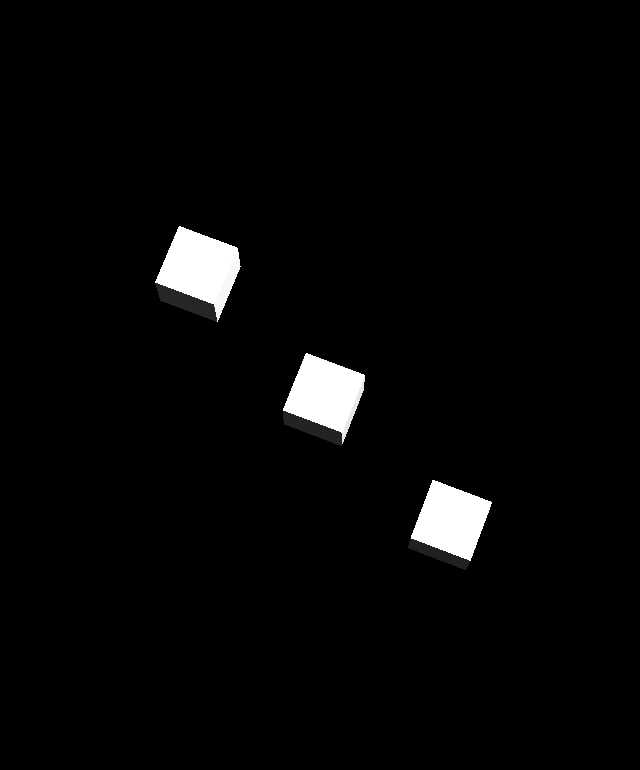
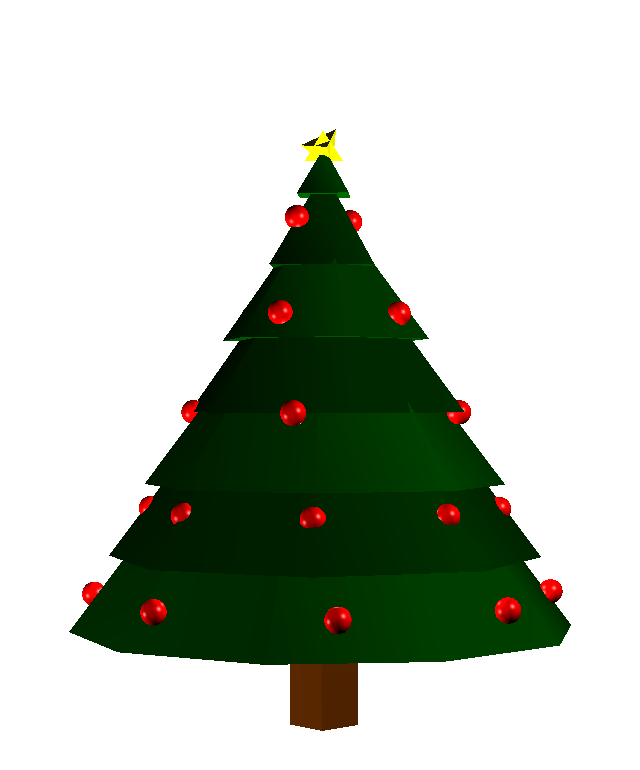
Before and after one commit to noszczynski/three-js-fun, a website with bundled scripts: page index.html in a window 1280 px wide. Shown: the whole page, without its empty margins (316-956 px from the left). Built offline with nearby package versions, Linux system fonts and the light colour scheme; animation ran at ten frames a second.

Commit message:
Christmas tree

```diff
--- a/src/scripts/script.js
+++ b/src/scripts/script.js
@@ -1,112 +1,254 @@
 import T from "./three.js";
 
-const getDimensions = (x, y, z) => ({ x, y, z });
-
-const createCube = (geometry = [1, 1, 1], material, position, rotation) => {
-    const cubeGeometry = new T.BoxGeometry(...geometry);
-    const cubeMaterial = new T.MeshPhongMaterial();
-    const cube = new T.Mesh(cubeGeometry, cubeMaterial);
-
-    cube.rotation.x = rotation.x;
-    cube.rotation.y = rotation.y;
-
-    cube.position.x = position.x;
-    cube.position.y = position.y;
-
-    return cube;
+const getCameraProps = () => {
+    return [25, window.innerWidth / window.innerHeight, 1, 1000];
 };
 
-const createLight = (color, position, intensity) => {
-    const light = new T.PointLight(color, intensity);
+const scene = new T.Scene();
 
-    light.position.x = position.x;
-    light.position.y = position.y;
-    light.position.z = position.z;
+const renderer = new T.WebGLRenderer();
+renderer.setClearColor( 0xffffff, 1 );
 
-    return light;
-};
+const camera = new T.PerspectiveCamera(...getCameraProps());
+camera.position.x = 0;
+camera.position.y = 5;
+camera.position.z = 150;
 
-const setupCamera = (camera) => {
-    camera.position.z = 15;
+const createDecoration = (x = 0, y = 0, z = 0, rotation = 0) => {
+    const decoration = new T.Mesh(
+        new T.SphereGeometry(1, 20, 20),
+        new T.MeshPhongMaterial({
+            color: new T.Color("#ff0000"),
+            shininess: 80,
+        })
+    );
+
+    decoration.position.x = x;
+    decoration.position.y = y;
+    decoration.position.z = z;
+
+    decoration.rotation.x = rotation;
+
+    return decoration;
 };
 
 const handleLoad = () => {
-    const scene = new T.Scene();
-    const camera = new T.PerspectiveCamera(
-        24,
-        window.innerWidth / window.innerHeight,
-        0.1,
-        1000
-    );
-    const renderer = new T.WebGLRenderer();
-
-    renderer.setSize(window.innerWidth, window.innerHeight);
     document.body.appendChild(renderer.domElement);
 
-    const cubes = [
-        createCube(
-            [0.5, 0.5, 0.5],
-            {
+    handleResize();
+
+    const pivot = new T.Object3D();
+
+    const lights = [
+        new T.PointLight(0xffffff, 1, 100, 0),
+        new T.PointLight(0xffffff, 1, 100, 0),
+        new T.PointLight(0xffffff, 1, 100, 0),
+    ];
+
+    const decorationPivots = [
+        new T.Object3D(),
+        new T.Object3D(),
+        new T.Object3D(),
+        new T.Object3D(),
+        new T.Object3D(),
+        new T.Object3D(),
+        new T.Object3D(),
+    ];
+
+    decorationPivots[0].rotation.y = 0;
+    decorationPivots[1].rotation.y = 60;
+    decorationPivots[2].rotation.y = 120;
+
+    decorationPivots[3].rotation.y = 300;
+    decorationPivots[4].rotation.y = 150;
+
+    decorationPivots[5].rotation.y = 220;
+    decorationPivots[6].rotation.y = 70;
+
+    const decorations = [
+        [
+            createDecoration(0, 20, 3),
+            createDecoration(0, 20, -3),
+        ],
+        [
+            createDecoration(0, 12, 7),
+            createDecoration(0, 12, -7),
+            createDecoration(7, 12, 0),
+            createDecoration(-7, 12, 0),
+        ],
+        [
+            createDecoration(0, 4, 11.3),
+            createDecoration(0, 4, -11.3),
+            createDecoration(11.3, 4, 0),
+            createDecoration(-11.3, 4, 0),
+        ],
+        [
+            createDecoration(0, -4, 14.5),
+            createDecoration(0, -4, -14.5),
+            createDecoration(14.5, -4, 0),
+            createDecoration(-14.5, -4, 0),
+        ],
+        [
+            createDecoration(0, -4, 14.5),
+            createDecoration(0, -4, -14.5),
+            createDecoration(14.5, -4, 0),
+            createDecoration(-14.5, -4, 0),
+        ],
+        [
+            createDecoration(0, -11, 19),
+            createDecoration(0, -11, -19),
+            createDecoration(19, -11, 0),
+            createDecoration(-19, -11, 0),
+        ],
+        [
+            createDecoration(0, -11, 19),
+            createDecoration(0, -11, -19),
+            createDecoration(19, -11, 0),
+            createDecoration(-19, -11, 0),
+        ],
+    ];
+
+    decorationPivots[0].add(...decorations[0]);
+    decorationPivots[1].add(...decorations[1]);
+    decorationPivots[2].add(...decorations[2]);
+    decorationPivots[3].add(...decorations[3]);
+    decorationPivots[4].add(...decorations[4]);
+    decorationPivots[5].add(...decorations[5]);
+    decorationPivots[6].add(...decorations[6]);
+
+    decorationPivots.forEach((decorationPivot) => {
+        pivot.add(decorationPivot);
+    });
+
+    const star = [
+        new T.Mesh(
+            new T.TetrahedronGeometry(2, 0),
+            new T.MeshLambertMaterial({
                 color: new T.Color("#ffff00"),
-                shininess: 80,
-            },
-            getDimensions(0, 0),
-            getDimensions(10, -20)
+            })
         ),
-        createCube(
-            [0.5, 0.5, 0.5],
-            {
-                color: new T.Color("#ffffff"),
-                shininess: 80,
-            },
-            getDimensions(1, -1),
-            getDimensions(10, -20)
+        new T.Mesh(
+            new T.TetrahedronGeometry(2, 0),
+            new T.MeshLambertMaterial({
+                color: new T.Color("#ffff00"),
+            })
+        )
+    ];
+
+    star[0].position.y = 26;
+    star[1].position.y = 26;
+
+    star[1].rotation.z = 180;
+
+    star.forEach((starElement) => {
+        pivot.add(starElement);
+    });
+
+    const leg = new T.Mesh(
+        new T.BoxGeometry(4, 8, 4),
+        new T.MeshLambertMaterial({
+            color: new T.Color("#5f2a00"),
+        })
+    );
+
+    leg.position.y = -18;
+
+    pivot.add(leg);
+
+    const cones = [
+        new T.Mesh(
+            new T.ConeGeometry(5, 8, 10, 1),
+            new T.MeshLambertMaterial({
+                color: new T.Color("#004200"),
+            })
         ),
-        createCube(
-            [0.5, 0.5, 0.5],
-            {
-                color: new T.Color("#ff00ff"),
-                shininess: 80,
-            },
-            getDimensions(-1, 1),
-            getDimensions(10, -20)
+        new T.Mesh(
+            new T.ConeGeometry(5, 8, 10, 1),
+            new T.MeshLambertMaterial({
+                color: new T.Color("#003100"),
+            })
+        ),
+        new T.Mesh(
+            new T.ConeGeometry(5, 8, 10, 1),
+            new T.MeshLambertMaterial({
+                color: new T.Color("#004200"),
+            })
+        ),
+        new T.Mesh(
+            new T.ConeGeometry(5, 8, 10, 1),
+            new T.MeshLambertMaterial({
+                color: new T.Color("#003100"),
+            })
+        ),
+        new T.Mesh(
+            new T.ConeGeometry(5, 8, 10, 1),
+            new T.MeshLambertMaterial({
+                color: new T.Color("#004200"),
+            })
+        ),
+        new T.Mesh(
+            new T.ConeGeometry(5, 8, 10, 1),
+            new T.MeshLambertMaterial({
+                color: new T.Color("#003100"),
+            })
+        ),
+        new T.Mesh(
+            new T.ConeGeometry(5, 8, 10, 1),
+            new T.MeshLambertMaterial({
+                color: new T.Color("#004200"),
+            })
         ),
     ];
 
-    const lights = [
-        createLight(new T.Color("#ffffff0f"), getDimensions(-10, 20, 20, 0.3)),
-        createLight(new T.Color("#ffffff0f"), getDimensions(20, 10, 10, 0.2)),
-        createLight(new T.Color("#ffffff0f"), getDimensions(10, 0, 50, 0.1)),
-    ];
+    lights[0].position.set(-50, -20, 20);
+    lights[1].position.set(50, 30, 50);
 
-    setupCamera(camera);
-
-    const cubeGroup = new T.Group();
-    const lightGroup = new T.Group();
-
-    cubes.forEach((cube) => {
-        cubeGroup.add(cube);
+    lights.forEach((light) => {
+        scene.add(light);
     });
 
-    lights.forEach((light) => {
-        lightGroup.add(light);
+    cones.forEach((cone, index) => {
+        cone.position.y = index * 4;
+        const segments = cones.length - index + 2;
+        cone.geometry = new T.ConeGeometry(
+            3 * (cones.length - index),
+            (cones.length - index) * 4,
+            segments % 2 === 0 ? segments : segments + 1,
+            1
+        );
+
+        pivot.add(cone);
     });
 
-    scene.add(cubeGroup);
-    scene.add(lightGroup);
+    scene.add(pivot);
 
-    const animate = () => {
-        requestAnimationFrame(animate);
+    pivot.rotation.y += 1.55;
 
-        cubes.forEach((cube) => {
-            cube.rotation.x += 0.01;
-            cube.rotation.y += 0.02;
-        });
-
+    const render = () => {
+        pivot.rotation.y += 0.01;
         renderer.render(scene, camera);
     };
 
+    const animate = () => {
+        render();
+        requestAnimationFrame(animate);
+    };
+
+    console.log({
+        scene,
+        camera,
+    });
     animate(scene, camera);
 };
 
+// eslint-disable-next-line no-unused-vars
+const handleResize = (event) => {
+    if (!renderer) {
+        return;
+    }
+
+    renderer.setSize(window.innerWidth, window.innerHeight);
+};
+
 window.addEventListener("load", handleLoad);
+window.addEventListener("resize", handleResize);
--- a/src/style/style.css
+++ b/src/style/style.css
@@ -5,3 +5,7 @@
     padding: 0;
     margin: 0;
 }
+
+body {
+    background-color: white;
+}
```
